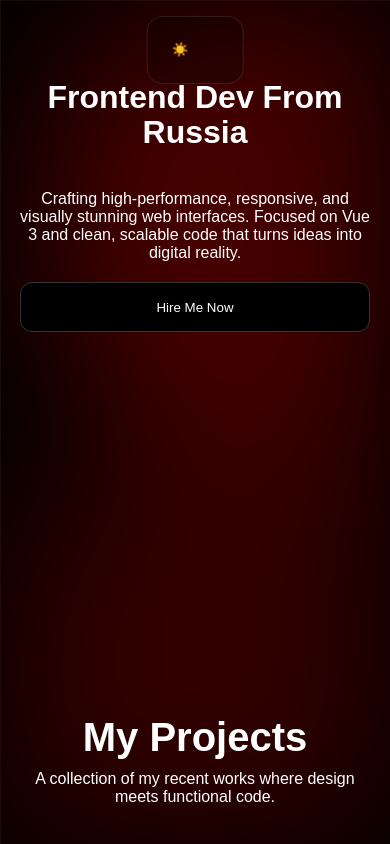
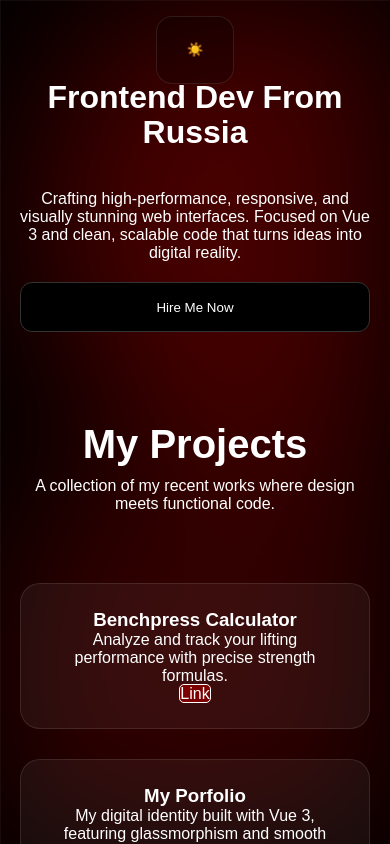
Before and after one commit to crymorebro/portfolio.github.io, a Vue app: page / in a window 390 px wide. Shown: the top 844 px of the page. Built offline with nearby package versions, Linux system fonts and the light colour scheme; a web font is replaced by a local one.

Commit message:
updated icon

```diff
--- a/index.html
+++ b/index.html
@@ -2,7 +2,7 @@
 <html lang="RU">
   <head>
     <meta charset="UTF-8">
-    <link rel="icon" href="/favicon.ico">
+    <link rel="icon" href="https://i.pinimg.com/736x/85/47/c5/8547c5bf53a66038e35e5c664295605a.jpg">
     <meta name="viewport" content="width=device-width, initial-scale=1.0">
     <link rel="stylesheet" href="style.css">
     <title>Portfolio</title>
--- a/src/style.css
+++ b/src/style.css
@@ -345,9 +345,37 @@ body {
     max-width: 350px;
     margin-bottom: 30px;
     }
+    .hero {
+        display: flex;
+        flex-direction: column;
+        justify-content: flex-start;
+        gap: 20px;
+    }
+    .theme-toggle{
+        padding-right: 10px;
+    }
 }
 html, body {
     max-width: 100%;
     overflow-x: hidden;
     position: relative;
 }
+
+.hero {
+    min-height: auto;
+    padding-bottom: 40px;
+}
+
+@media (max-width: 900px) {
+    nav {
+        width: 20%;
+        justify-content: space-between;
+        gap: 10px;
+    }
+    .theme-toggle {
+        position: absolute;
+        left: 50%;
+        transform: translateX(-50%);
+        padding-right: 0 !important;
+    }
+}
--- a/vite.config.js
+++ b/vite.config.js
@@ -4,7 +4,6 @@ import vue from '@vitejs/plugin-vue'
 import vueDevTools from 'vite-plugin-vue-devtools'
 
 export default defineConfig({
-  // Убедись, что название репозитория в ссылке совпадает с GitHub!
   base: '/portfolio.github.io/',
   plugins: [
     vue(),
```
